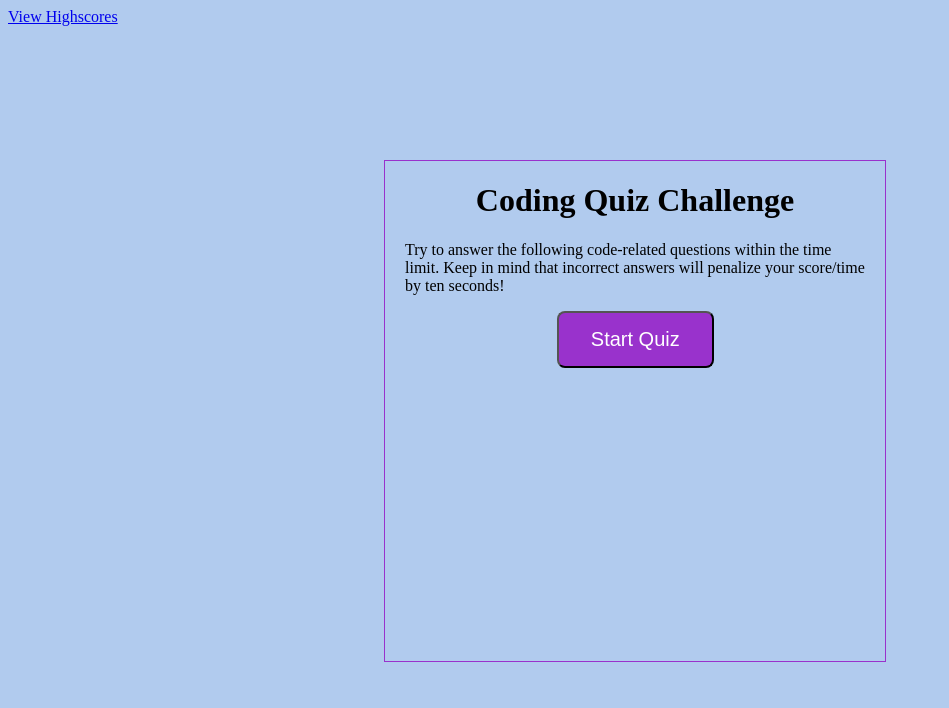
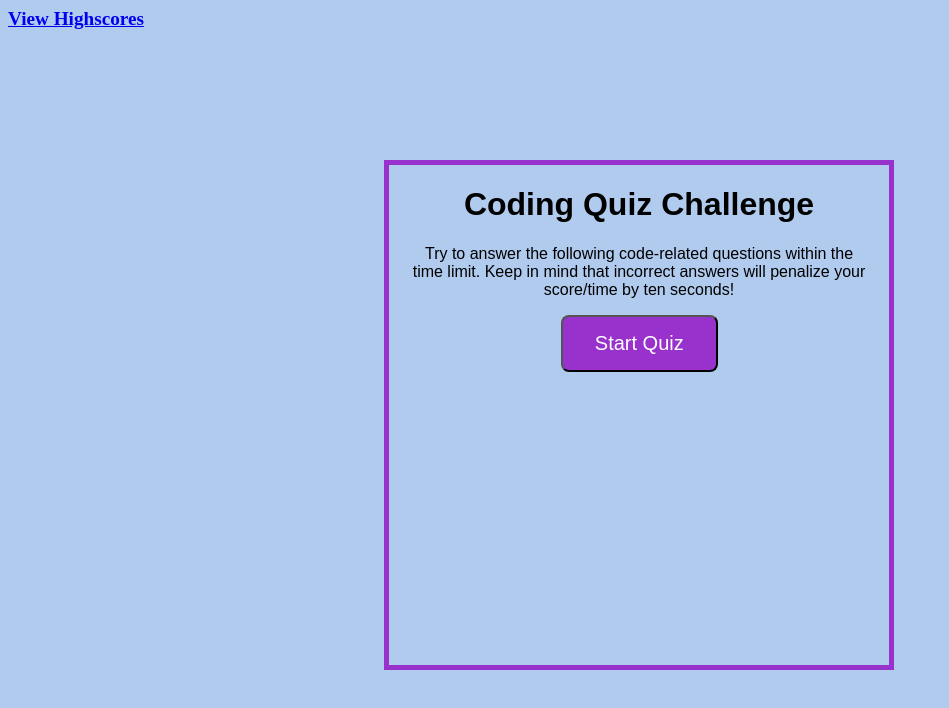
Before and after one commit to utake6d6/4-code-quiz, a plain HTML site: page index.html in a window 1280 px wide. Shown: the whole page, without its empty margins (0-949 px from the left). Drawn offline with Linux system fonts and the light colour scheme.

Commit message:
style tweaks

```diff
--- a/assets/questions.js
+++ b/assets/questions.js
@@ -49,7 +49,6 @@ var ulCreate = document.createElement("ul");
 
 // triggers timer on button - displays on screen
 timer.addEventListener("click", function () {
-  // We are checking zero because its originally set to zero
   if (holdInterval === 0) {
     holdInterval = setInterval(function () {
       secondsLeft--;
--- a/assets/style.css
+++ b/assets/style.css
@@ -4,7 +4,7 @@
   top: 20%;
   width: 500px;
   height: 500px;
-  border: 1px solid darkorchid;
+  border: 5px solid darkorchid;
 }
 
 #startTime {
@@ -17,6 +17,7 @@
 
 #questionsDiv {
   margin: 20px;
+  font-family: Arial, Helvetica, sans-serif;
 }
 
 #currentTime {
@@ -82,8 +83,13 @@ h1 {
   text-align: center;
 }
 
+p {
+  text-align: center;
+}
+
 li {
   background-color: darkorchid;
+  border-radius: 15px;
   margin-top: 10px;
   padding: 5px 15px;
   width: 80%;
--- a/index.html
+++ b/index.html
@@ -12,7 +12,7 @@
 <body>
 
 
-  <a href="highscores.html">View Highscores</a>
+  <a href="highscores.html" style='font-size:1.2em'><View style="font-weight:bold">View Highscores</span></a>
   <div id="wrapper">
     <!-- Div for timer -->
     <div id="currentTime"></div>
```
